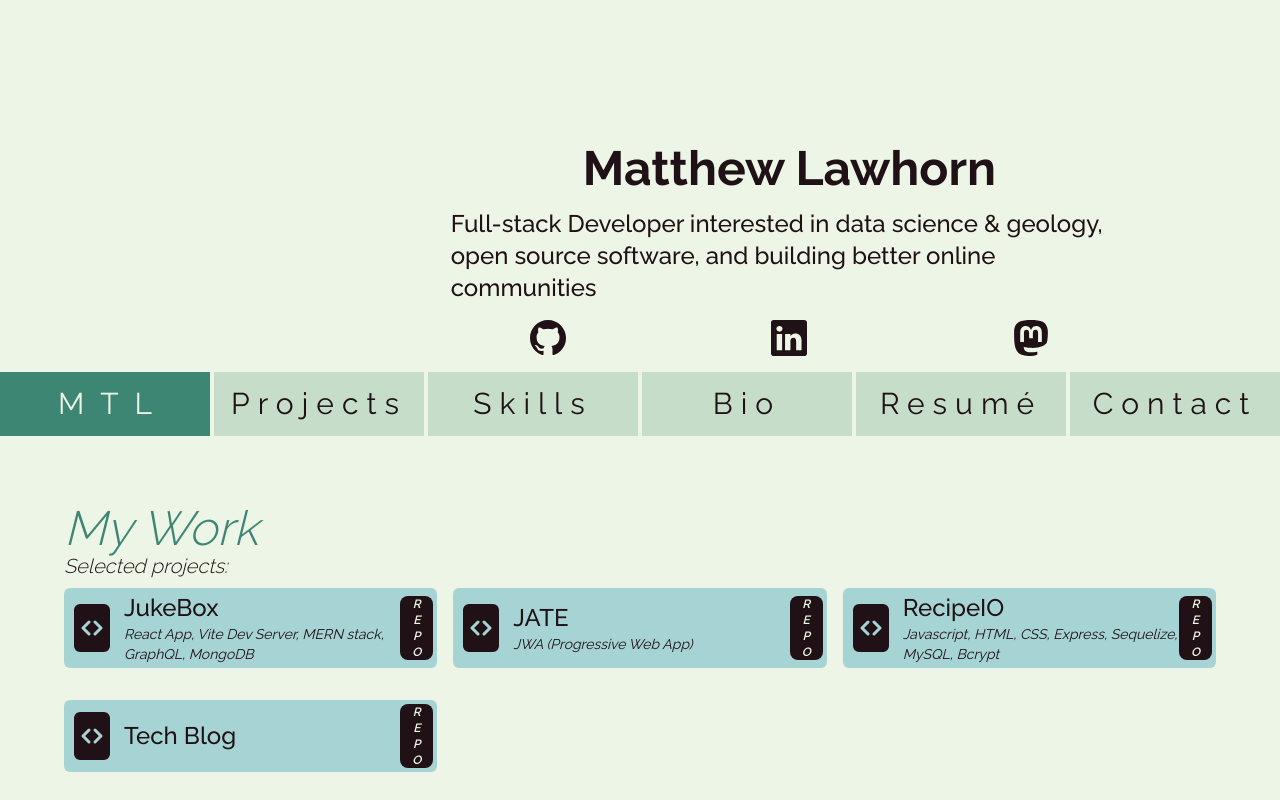
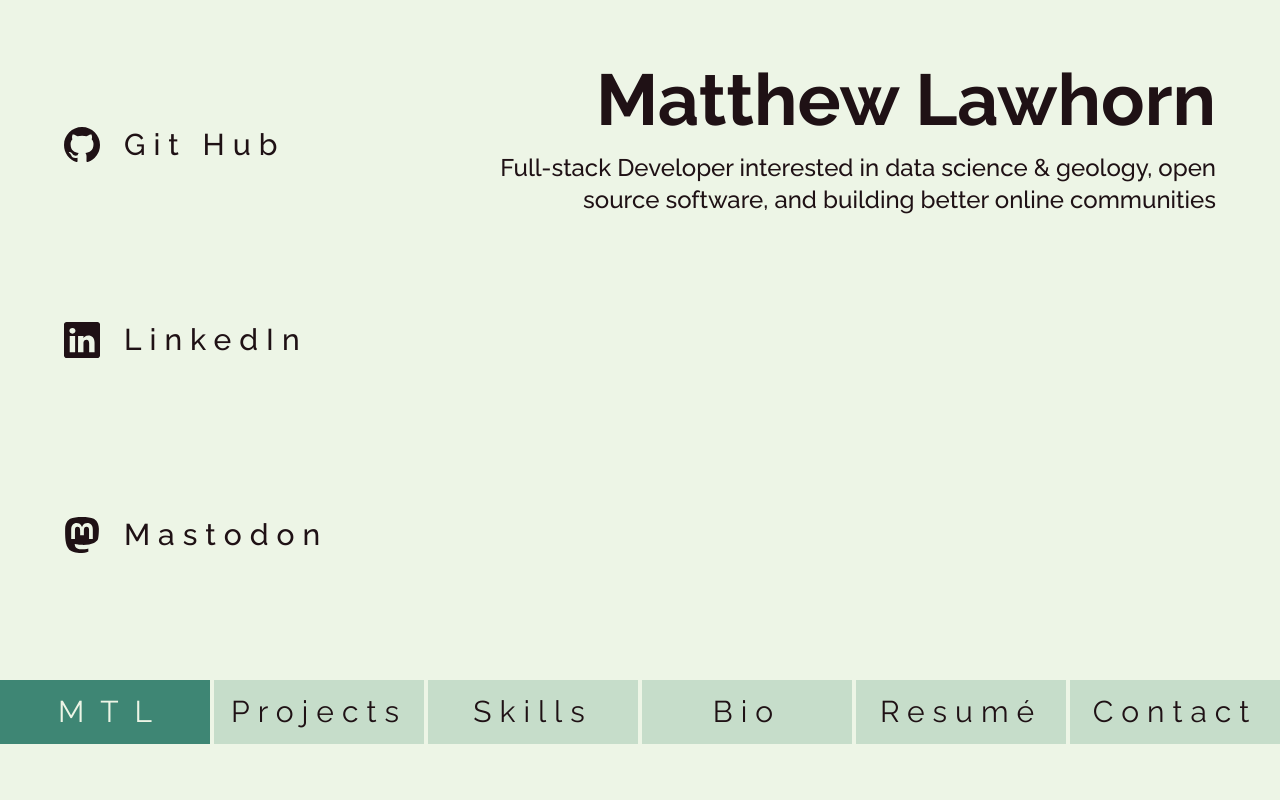
Before and after one commit to Lawhornmatt/PurseReachSnow, a Next.js app: page / in a window 1280 px wide. Shown: the top 800 px of the page. Built offline with nearby package versions, Linux system fonts and the light colour scheme.

Commit message:
Rework Splash Layout
Revamped splash layout to work with new navbar. Adequately responds to different screen sizes

```diff
--- a/app/_components/_mainSections/contact.tsx
+++ b/app/_components/_mainSections/contact.tsx
@@ -1,6 +1,6 @@
 export default function Contact() {
   return (
-    <section id="contact" className="scroll-mt-20 flex w-screen sm:pl-16 sm:pt-32 sm:pr-32 sm:font-medium sm:text-4xl">
+    <section id="contact" className="scroll-mt-20 flex sm:pl-16 sm:pt-32 sm:pr-32 sm:font-medium sm:text-4xl">
       <article className="mt-4 mb-4">
         <h1 className="mb-4 flex-1 font-bold text-4xl text-center xsml:text-5xl">Contacts</h1>
         <p className="text-2xl text-center xsml:text-left xsml:ml-2">Lorem ipsum dolor sit amet, consectetur adipiscing elit. Donec sagittis tincidunt ornare. Curabitur non nisl molestie, volutpat leo vitae, vulputate est. In hac habitasse platea dictumst. Etiam et arcu vel felis dignissim dapibus. Nunc eu lobortis nibh, a lobortis leo. Quisque nunc arcu, finibus a maximus eget, luctus vel elit. Quisque ornare pellentesque nisi, a mollis mi laoreet in. Fusce rutrum, lorem eget vehicula porttitor, orci sem cursus lacus, ut sagittis nisi nisi aliquet diam. Donec sed est nunc. Sed rhoncus non tortor sit amet cursus.</p>
--- a/app/_components/_mainSections/projects.tsx
+++ b/app/_components/_mainSections/projects.tsx
@@ -26,7 +26,7 @@ export default function Projects() {
 
         <SkillList />
 
-        <div className='col-span-2 lg:col-span-3 flex flex-col'>
+        <div id='bio' className='col-span-2 lg:col-span-3 flex flex-col'>
           <h2 className='mb-2 text-cymru italic flex-1 font-light text-md text-left xsml:text-xl'>
             A gist of what I do:
           </h2>
--- a/app/_components/_mainSections/resume.tsx
+++ b/app/_components/_mainSections/resume.tsx
@@ -1,6 +1,6 @@
 export default function Resume() {
   return (
-    <section id="resume" className="scroll-mt-20 flex w-screen sm:pl-16 sm:pt-32 sm:pr-32 sm:font-medium sm:text-4xl">
+    <section id="resume" className="scroll-mt-20 flex sm:pl-16 sm:pt-32 sm:pr-32 sm:font-medium sm:text-4xl">
       <article className="mt-4 mb-4">
         <h1 className="mb-4 flex-1 font-bold text-4xl text-center xsml:text-5xl">Resume</h1>
         <p className="text-2xl text-center xsml:text-left xsml:ml-2">Lorem ipsum dolor sit amet, consectetur adipiscing elit. Donec sagittis tincidunt ornare. Curabitur non nisl molestie, volutpat leo vitae, vulputate est. In hac habitasse platea dictumst. Etiam et arcu vel felis dignissim dapibus. Nunc eu lobortis nibh, a lobortis leo. Quisque nunc arcu, finibus a maximus eget, luctus vel elit. Quisque ornare pellentesque nisi, a mollis mi laoreet in. Fusce rutrum, lorem eget vehicula porttitor, orci sem cursus lacus, ut sagittis nisi nisi aliquet diam. Donec sed est nunc. Sed rhoncus non tortor sit amet cursus.</p>
--- a/app/_components/_mainSections/splash.tsx
+++ b/app/_components/_mainSections/splash.tsx
@@ -6,30 +6,31 @@ import MastodonIcon from '../_icons/_brands/mastodon';
 
 export default function Splash() {
     return (
-      <section id="splash" className="flex flex-col xsml:flex-row w-screen sm:pl-16 sm:pt-32 sm:pr-32 sm:font-medium sm:text-4xl">
-        <div className= "h-16 xsml:w-1/3 xsml:h-auto left-1 flex-none">
-          {/* Purely organizational div; saves space for the inital nav bar */}
-        </div>
-        <article className="mt-4 mb-4">
+      // min-h-[80%] space-y-16
+      <section id='splash' className="md:min-h-[85vh] flex flex-col gap-4 md:flex-row-reverse mt-20 md:mt-0 md:p-16 sm:font-medium sm:text-4xl">
 
-          <h1 className="mb-4 flex-1 font-bold text-4xl text-center xsml:text-5xl">Matthew Lawhorn</h1>
-          <p className="text-2xl text-center px-4 xsml:text-left xsml:ml-2">Full-stack Developer interested in data science & geology, open source software, and building better online communities</p>
+        <article className="md:w-2/3 flex flex-col">
+          <h1 className="mb-4 font-bold text-4xl xsml:text-5xl lg:text-6xl xl:text-7xl text-center md:text-right">Matthew Lawhorn</h1>
+          <p className="text-2xl text-center md:text-right">Full-stack Developer interested in data science & geology, open source software, and building better online communities</p>
+        </article>
 
-          <div className="flex justify-around mt-4">
-            <Link href="https://github.com/Lawhornmatt">
+        <div className= "md:w-1/3 flex flex-col gap-8 justify-around text-2xl sm:tracking-navbar">
+          <Link className="flex gap-6 justify-center md:justify-normal" href="https://github.com/Lawhornmatt">
               <GitHubIcon />
+              <span className='md:text-3xl'>Git Hub</span>
             </Link>
 
-            <Link href="https://www.linkedin.com/in/matthew-lawhorn/">
+            <Link className="flex gap-6 justify-center md:justify-normal" href="https://www.linkedin.com/in/matthew-lawhorn/">
               <LinkedInIcon />
+              <span className='md:text-3xl'>LinkedIn</span>
             </Link>
 
-            <Link href="https://federate.social/@lawhornmatt">
+            <Link className="flex gap-6 justify-center md:justify-normal" href="https://federate.social/@lawhornmatt">
               <MastodonIcon />
+              <span className='md:text-3xl'>Mastodon</span>
             </Link>
-          </div>
+        </div>
 
-        </article>
       </section>
     )
   };
--- a/app/_components/_navbar/desktopNav.tsx
+++ b/app/_components/_navbar/desktopNav.tsx
@@ -20,7 +20,9 @@ export default function DesktopNav() {
                ['Resumé',   '#resume'],
                ['Contact',  '#contact'],
              ].map(([title, url]) => (
-               <Link href={url} className="bg-leaf w-1/6 h-16 text-2xl md:text-3xl mb-1 ml-1 text-center flex items-center justify-center"><span className="lg:tracking-navbar">{title}</span></Link>
+                <Link href={url} className="bg-leaf w-1/6 min-h-[15%] text-2xl md:text-3xl mb-1 ml-1 text-center flex items-center justify-center">
+                    <span className="lg:tracking-navbar">{title}</span>
+                </Link>
             ))}
         </nav>
     )
--- a/app/_components/_pieces/skilllist.tsx
+++ b/app/_components/_pieces/skilllist.tsx
@@ -18,7 +18,7 @@ import ViteIcon from "../_icons/_tech/vite";
 
 export default function SkillList() {
     return (
-        <div className='col-span-2 lg:col-span-3 flex flex-col'>
+        <div id='skills' className='col-span-2 lg:col-span-3 flex flex-col'>
 
             <h2 className='mb-2 italic text-cymru flex-1 font-light text-lg text-left xsml:text-xl'>
               Tech I'm best at:
```
